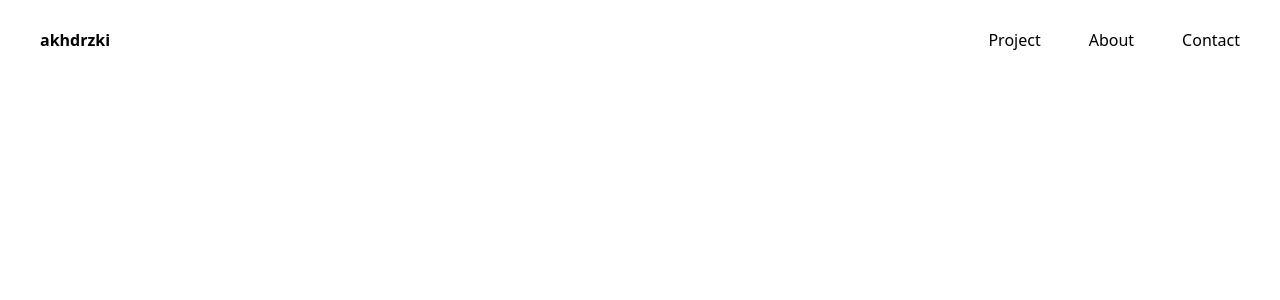
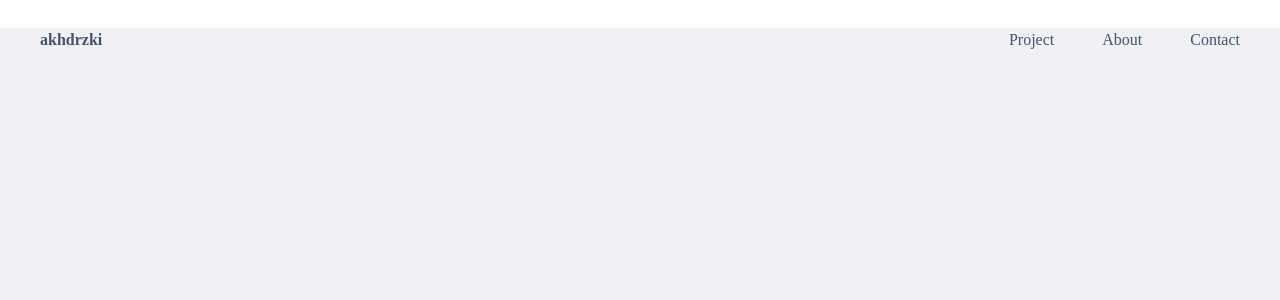
Before and after one commit to leonarchiez/portofolio-web, a Vue app: page / in a window 1280 px wide. Shown: the top 300 px of the page. Built offline with nearby package versions, Linux system fonts and the light colour scheme; the HTML template or start-up script is replaced by a standard one.

Commit message:
feat: adding custom color and font
color is base on catppuccin palette and the font si jetbrainsmono

```diff
--- a/tailwind.config.js
+++ b/tailwind.config.js
@@ -5,7 +5,16 @@ export default {
     "./src/**/*.{vue,js,ts,jsx,tsx}",
   ],
   theme: {
-    extend: {},
+    extend: {
+      colors: {
+        base: "#eff1f5",
+        text: "#4c4f69",
+        sky: "#04a5e5"
+      },
+      fontFamily: {
+        jetbrains: "JetBrains Mono"
+      }
+    },
   },
   plugins: [],
 }
```
